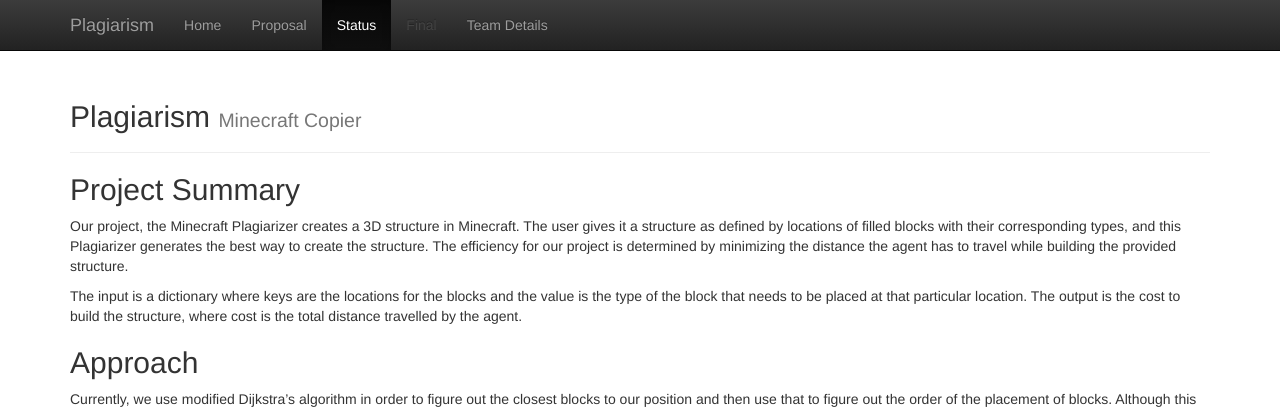
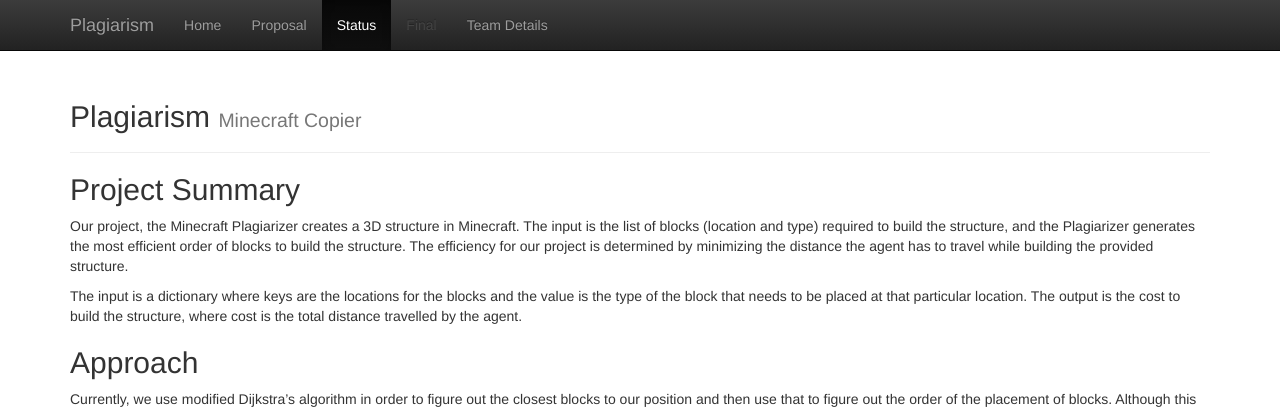
Before and after one commit to thebrainygeek/plagiarism, a Jekyll site: the page built from docs/status.md, in a window 1280 px wide and 900 px high. Shown: the top 410 px of the window. Built offline with Jekyll 4.4.1, drawn with Linux system fonts in a browser that asks for light colours.

Commit message:
Update status.md

```diff
--- a/docs/status.md
+++ b/docs/status.md
@@ -5,7 +5,7 @@
 
 ##  Project Summary
 
-Our project, the Minecraft Plagiarizer creates a 3D structure in Minecraft. The user gives it a structure as defined by locations of filled blocks with their corresponding types, and this Plagiarizer generates the best way to create the structure. The efficiency for our project is determined by minimizing the distance the agent has to travel while building the provided structure.
+Our project, the Minecraft Plagiarizer creates a 3D structure in Minecraft. The input is the list of blocks (location and type) required to build the structure, and the Plagiarizer generates the most efficient order of blocks to build the structure. The efficiency for our project is determined by minimizing the distance the agent has to travel while building the provided structure.
 
 The input is a dictionary where keys are the locations for the blocks and the value is the type of the block that needs to be placed at that particular location. The output is the cost to build the structure, where cost is the total distance travelled by the agent.
 
@@ -91,4 +91,4 @@
 
 # Status Video
 
-[![](http://img.youtube.com/vi/7LxSEu_OBNw/0.jpg)](http://www.youtube.com/watch?v=7LxSEu_OBNw "Plagiarism Video")
+[![](http://img.youtube.com/vi/7LxSEu_OBNw/0.jpg)](https://www.youtube.com/watch?v=hBs6EC-p6tk&feature=share "Plagiarism Video")
```
